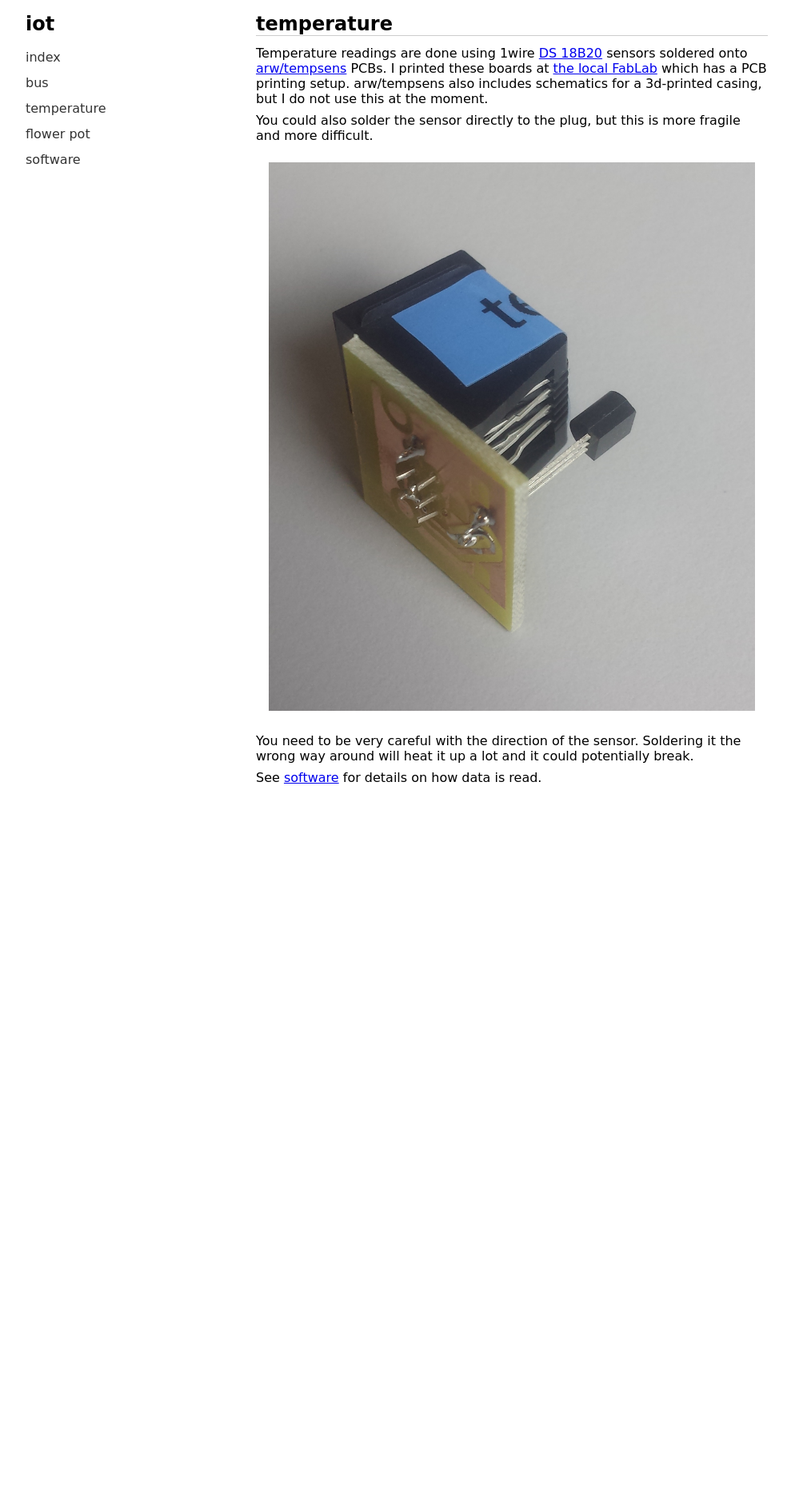
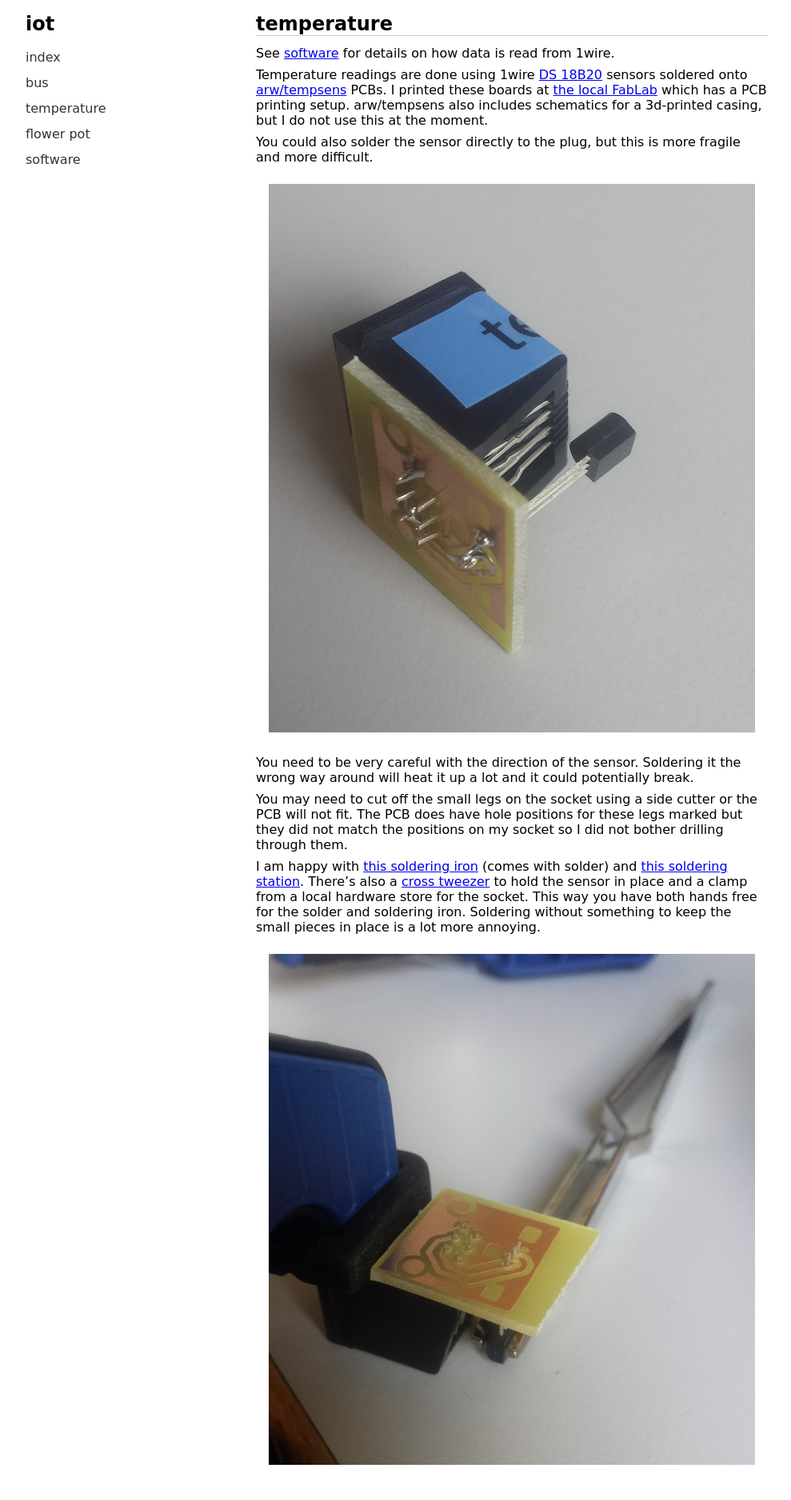
Before and after one commit to yawkat/iot, a Jekyll site: the page built from temperature.md, in a window 1280 px wide. Shown: the whole page at 80% size, without its empty margins (144-1133 px from the left). Built offline with Jekyll 4.4.1, drawn with Linux system fonts in a browser that asks for light colours; our own code applies the rules of GitHub Pages for plain Markdown files; before the commit the page ends 1006 px from its top, so only the background shows below that.

Commit message:
Soldering setup

```diff
--- a/temperature.md
+++ b/temperature.md
@@ -3,6 +3,8 @@ title: temperature
 ---
 
 ## temperature
+
+See [software](software.html) for details on how data is read from 1wire.
 
 Temperature readings are done using 1wire [DS 18B20](https://www.reichelt.de/ICs-CA-HV-/DS-18B20/3/index.html?ACTION=3&LA=446&ARTICLE=58169&GROUPID=7209&artnr=DS+18B20) sensors soldered onto [arw/tempsens](https://gitlab.cs.fau.de/arw/tempsens) PCBs. I printed these boards at [the local FabLab](http://fablab.fau.de/) which has a PCB printing setup. arw/tempsens also includes schematics for a 3d-printed casing, but I do not use this at the moment.
 
@@ -12,4 +14,8 @@ You could also solder the sensor directly to the plug, but this is more fragile
 
 You need to be very careful with the direction of the sensor. Soldering it the wrong way around will heat it up a lot and it could potentially break.
 
-See [software](software.html) for details on how data is read.
+You may need to cut off the small legs on the socket using a side cutter or the PCB will not fit. The PCB does have hole positions for these legs marked but they did not match the positions on my socket so I did not bother drilling through them.
+
+I am happy with [this soldering iron](https://www.amazon.de/gp/product/B01LXH7BLN) (comes with solder) and [this soldering station](https://www.amazon.de/gp/product/B000V8GRAS). There's also a [cross tweezer](https://www.reichelt.de/Pinzetten/PZ-3/3/index.html?ACTION=3&LA=5&ARTICLE=15036&GROUPID=574&artnr=PZ+3) to hold the sensor in place and a clamp from a local hardware store for the socket. This way you have both hands free for the solder and soldering iron. Soldering without something to keep the small pieces in place is a lot more annoying.
+
+![soldering setup](images/soldering_setup.png)
```
Also changed, not shown: images/soldering_setup.png (added).
